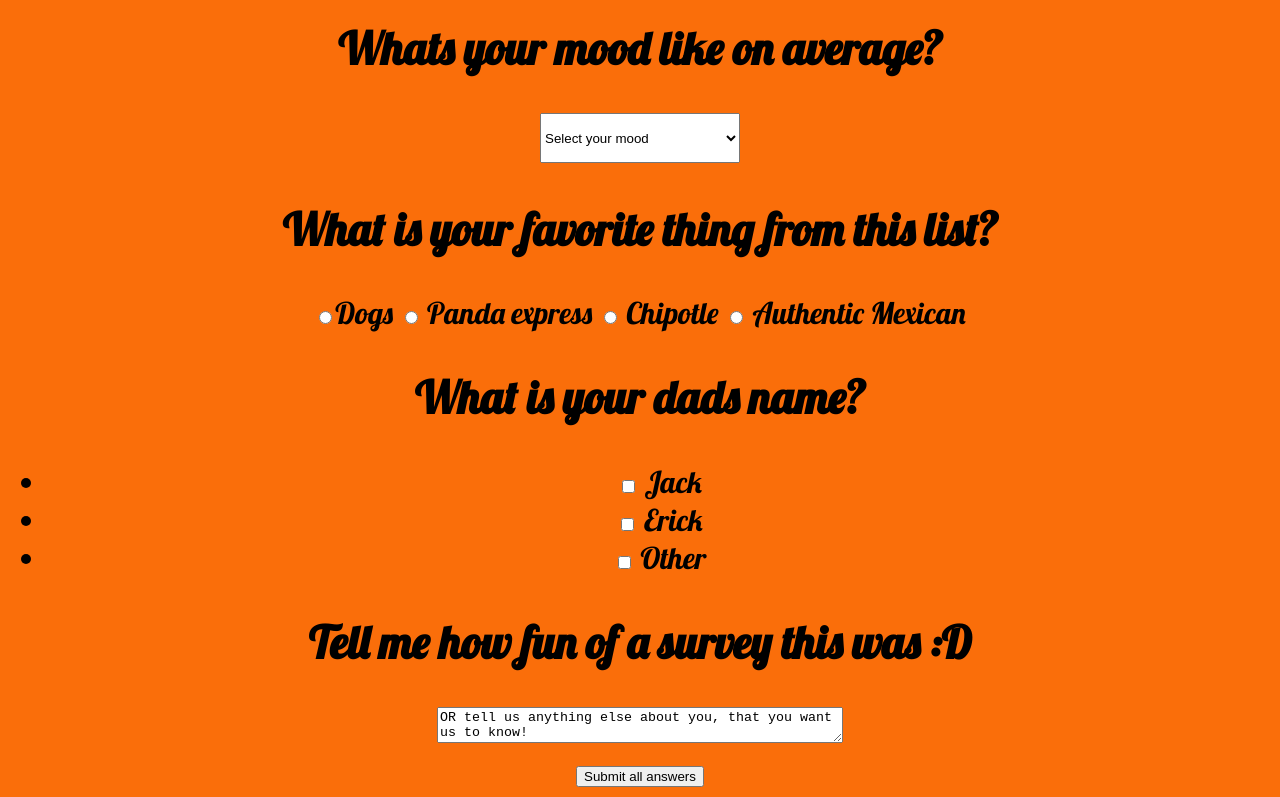
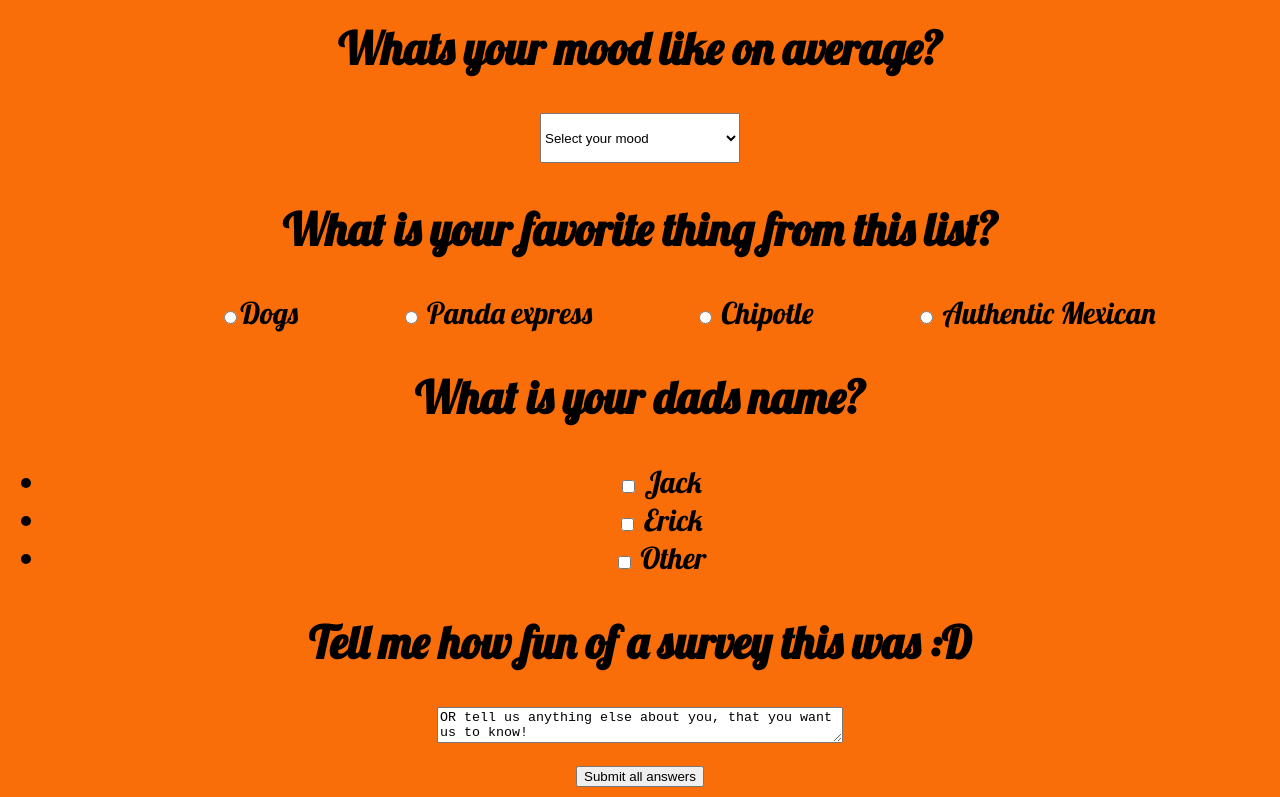
Before and after one commit to Jlarue2175/mysurvey, a plain HTML site: page index.html in a window 1280 px wide. Shown: the part 723-1520 px from the top of the page. Drawn offline with Linux system fonts and the light colour scheme.

Commit message:
Update index.html

```diff
--- a/index.html
+++ b/index.html
@@ -74,6 +74,9 @@
       heigth: 100px;
       margin: auto;
     }
+    input[type=radio] {
+      margin-left: 100px;
+    }
   </style>
 
   <div id="begger">
@@ -138,3 +141,4 @@ OR tell us anything else about you, that you want us to know!
     </div>
     <button id="submit"> Submit all answers </button>
   </form>
+</html>
```
